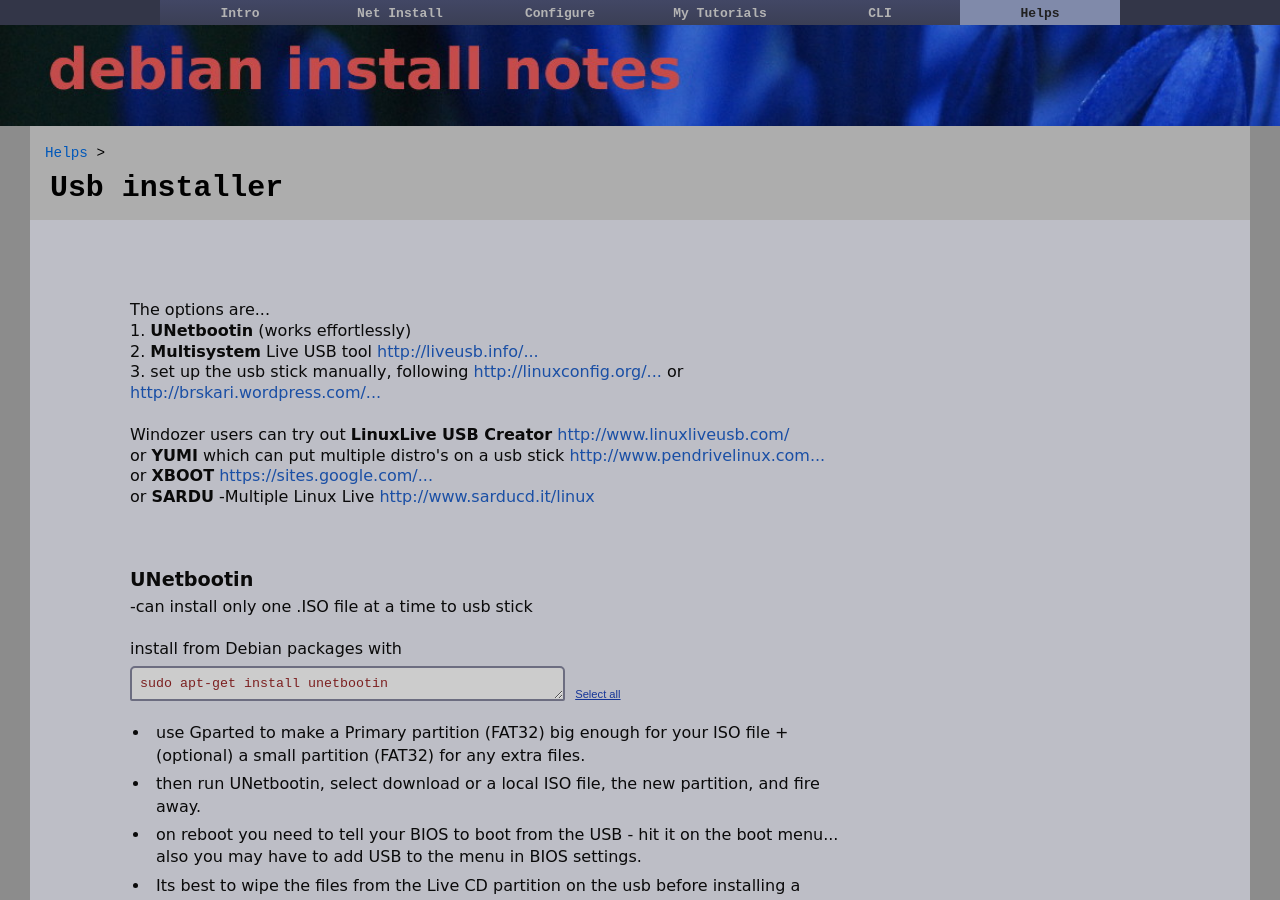
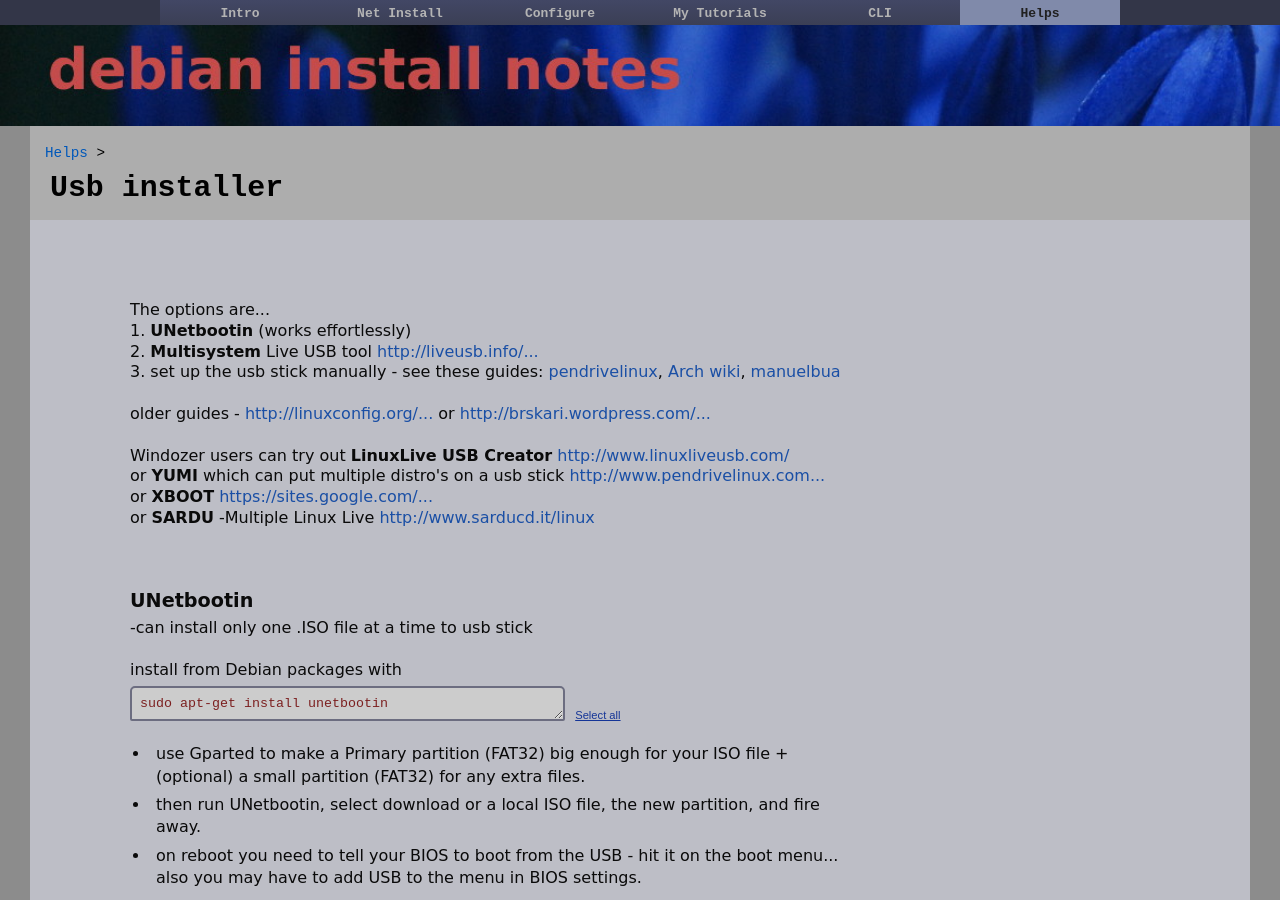
Before and after one commit to dquinton/debian-install, a Jekyll site: the page built from helps/01-usb-installer.html, in a window 1280 px wide and 900 px high. Built offline with Jekyll 4.4.1, drawn with Linux system fonts in a browser that asks for light colours.

Commit message:
updating pages

```diff
--- a/helps/01-usb-installer.html
+++ b/helps/01-usb-installer.html
@@ -12,7 +12,13 @@
 The options are...<br>
 1. <b>UNetbootin</b> (works effortlessly)<br>
 2. <b>Multisystem</b> Live USB tool <a href="http://liveusb.info/dotclear/index.php?pages/install">http://liveusb.info/...</a><br>
-3. set up the usb stick manually, following <a href="http://linuxconfig.org/install-debian-linux-from-usb-boot-memory-stick">http://linuxconfig.org/...</a> or <a href="http://brskari.wordpress.com/2009/01/08/booting-multiple-livecds-from-a-single-usb-stick/">http://brskari.wordpress.com/...</a>
+3. set up the usb stick manually - see these guides: <a href="https://www.pendrivelinux.com/boot-multiple-iso-from-usb-via-grub2-using-linux/">pendrivelinux</a>, <a href="http://wiki.archlinux.org/index.php/Multiboot_USB_drive">Arch wiki</a>, <a href="https://github.com/manuelbua/multi-iso-usb">manuelbua</a>
+<br><br>
+
+older guides - <a href="http://linuxconfig.org/install-debian-linux-from-usb-boot-memory-stick">http://linuxconfig.org/...</a> or <a href="http://brskari.wordpress.com/2009/01/08/booting-multiple-livecds-from-a-single-usb-stick/">http://brskari.wordpress.com/...</a>
+
+
+
 <br><br>
 Windozer users can try out <b>LinuxLive USB Creator</b> <a href="http://www.linuxliveusb.com/">http://www.linuxliveusb.com/</a>
 <br>
```
Also changed, not shown: tutorial/16-system-backup.html (+7 -4 lines).
